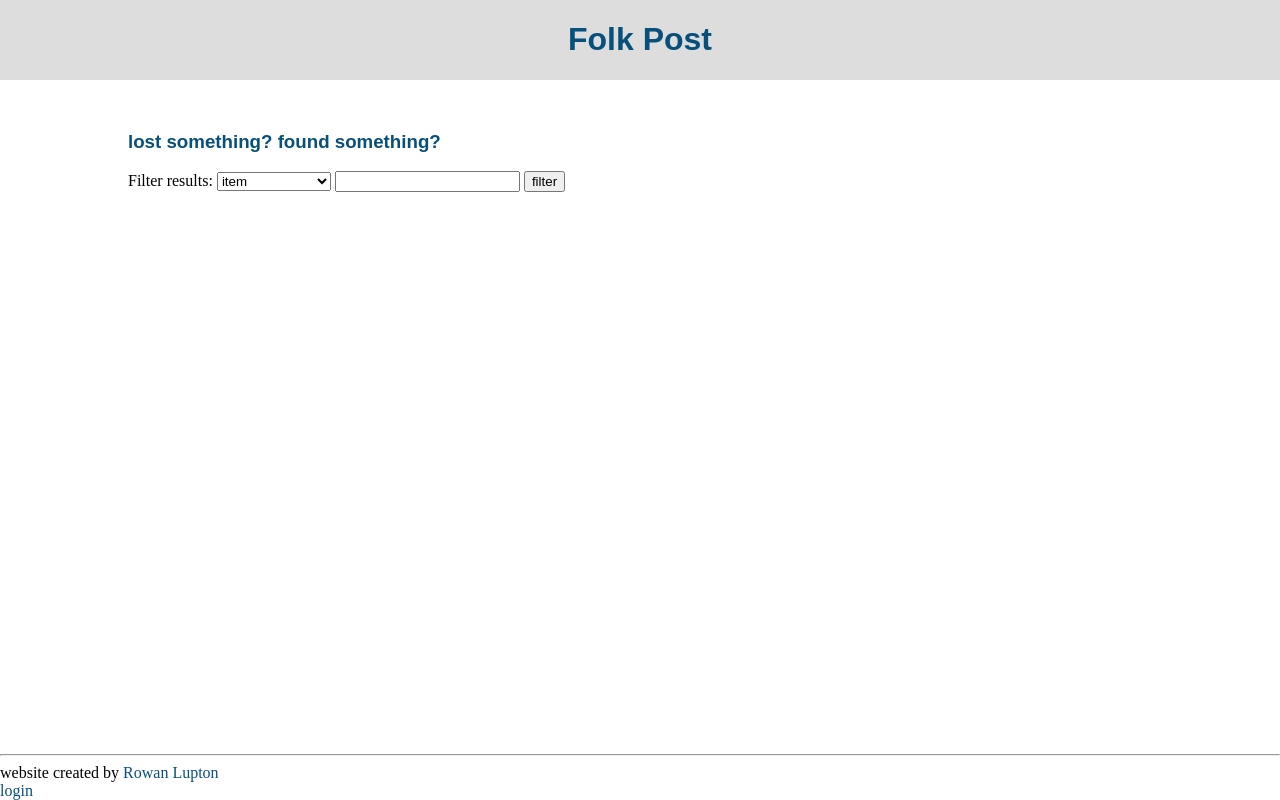
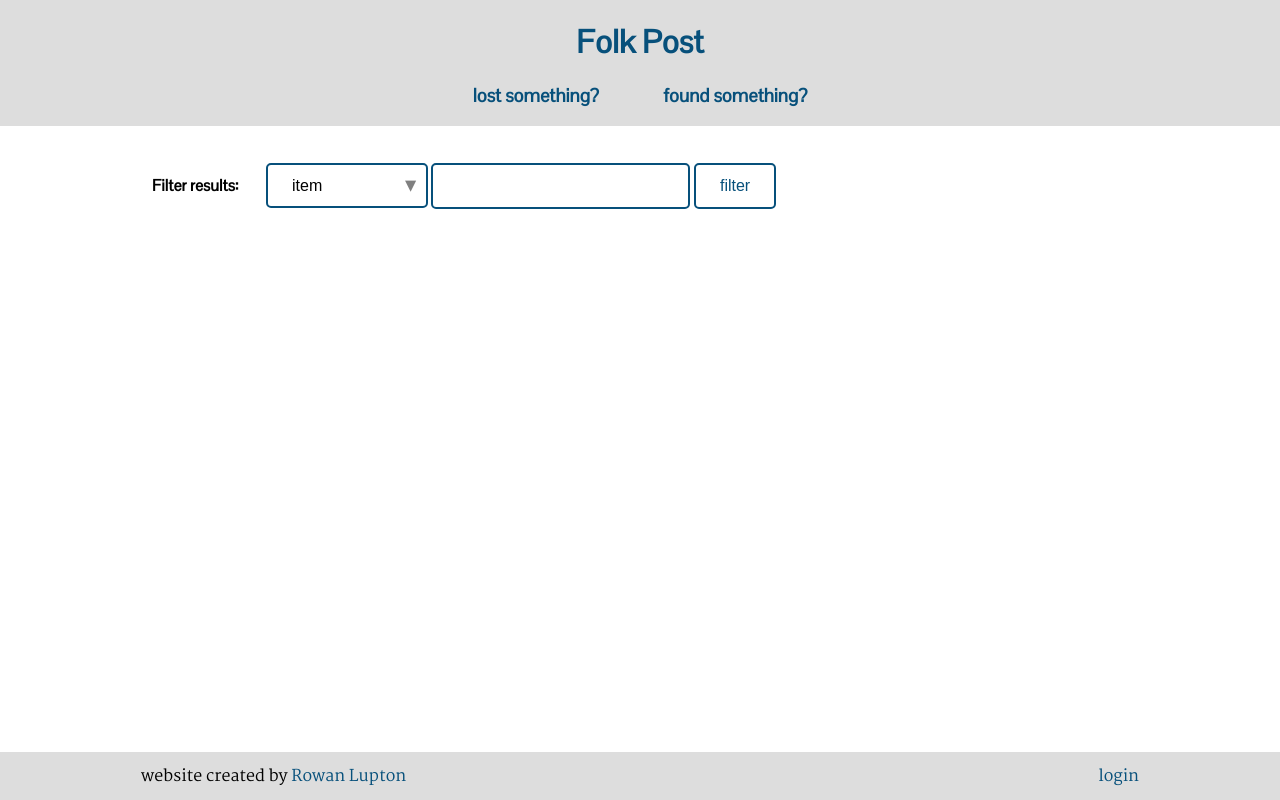
Before and after one commit to rowanlupton/folk-post, a Flask app: page / in a window 1280 px wide. Run offline with Flask 2, Linux system fonts and the light colour scheme; data that the repository does not hold is empty; some libraries are stand-ins or nearby versions.

Commit message:
best to commit from the root directory

```diff
--- a/app/templates/basic.html
+++ b/app/templates/basic.html
@@ -2,7 +2,10 @@
 <html lang="en">
 	<head>
 		{% block head %}
-			<link rel="stylesheet" href="{{ url_for('static', filename='css/style.css') }}" />
+			<link rel="stylesheet" href="{{ url_for('static',filename='css/style.css') }}" />
+			<link rel="stylesheet" href="https://maxcdn.bootstrapcdn.com/font-awesome/4.3.0/css/font-awesome.min.css">
+			{% block pageCSS %}{% endblock pageCSS %}
+			<link href="https://fonts.googleapis.com/css?family=Martel|Pontano+Sans" rel="stylesheet">
 			<title>{% block title %}{% endblock title %} - Folk Post</title>
 		{% endblock head %}
 
@@ -15,13 +18,22 @@
 			<h1><div class="brand" id="company"><a href="/">
 				Folk Post
 			</a></div></h1>
+
+			<div class="sans-serif" id="newSubmissionLinks">
+				<h3>
+					<a href="/lost-item">lost something?</a>
+					<span class="spacer"></span>
+					<a href="/found-item">found something?</a>
+				</h3>
+			</div>
 		{% endblock header %}
 	</div>
+
+	<div class="wrapper">
 		<ul id="navigation">
 
 		</ul>
 
-	<div class="wrapper">
 		{% with messages = get_flashed_messages() %}
 			{% if messages %}
 			  <ul class=flashes>
@@ -32,22 +44,24 @@
 			{% endif %}
 		{% endwith %}
 
-		{% block content %}{% endblock content %}
+		<div class="content">{% block content %}{% endblock content %}</div>
 	</div>
 
-	<div id="footer">
+	<footer>
+		<div id="footerDiv">
 			{% block footer %}
-			<hr>
-			<div>website created by <a href="http://web.rowanlupton.com">Rowan Lupton</a></div>
-			<div>
+				<span>website created by <a href="http://web.rowanlupton.com">Rowan Lupton</a></span>
+				<span class="spacer"></span>
+				<span>
 				{% if current_user.is_authenticated: %}
 					logged in as: {{ current_user.username }}
 					<a href="/logout">logout</a>
 				{% else: %}
 					<a href="{{url_for('login')}}">login</a>
 				{% endif %}
-			</div>
+				</span>
 			{% endblock footer %}
 		</div>
+	</footer>
 	</body>
 </html>
--- a/app/templates/index.html
+++ b/app/templates/index.html
@@ -1,13 +1,13 @@
 {%extends 'basic.html'%}
 
 {% block title %}index{% endblock title%}
+{% block pageCSS %}<link rel="stylesheet" href="{{ url_for('static',filename='css/index.css') }}" />{% endblock pageCSS %}
 
 {% block content %}
-	<h3><a href="/lost-item">lost something?</a>  <a href="/found-item">found something?</a></h3>
 
-	<form action="" method="post" name="api">
+	<form action="" method="post" name="api" id="filterOptions" class="sans-serif">
     {{ form.csrf_token }}
-    Filter results:
+    <h4>Filter results:</h4>
 
     {{ form.whichField }}
 	  {{ form.searchQuery }}
```
Lines whose indentation alone changed are shown as unchanged.
